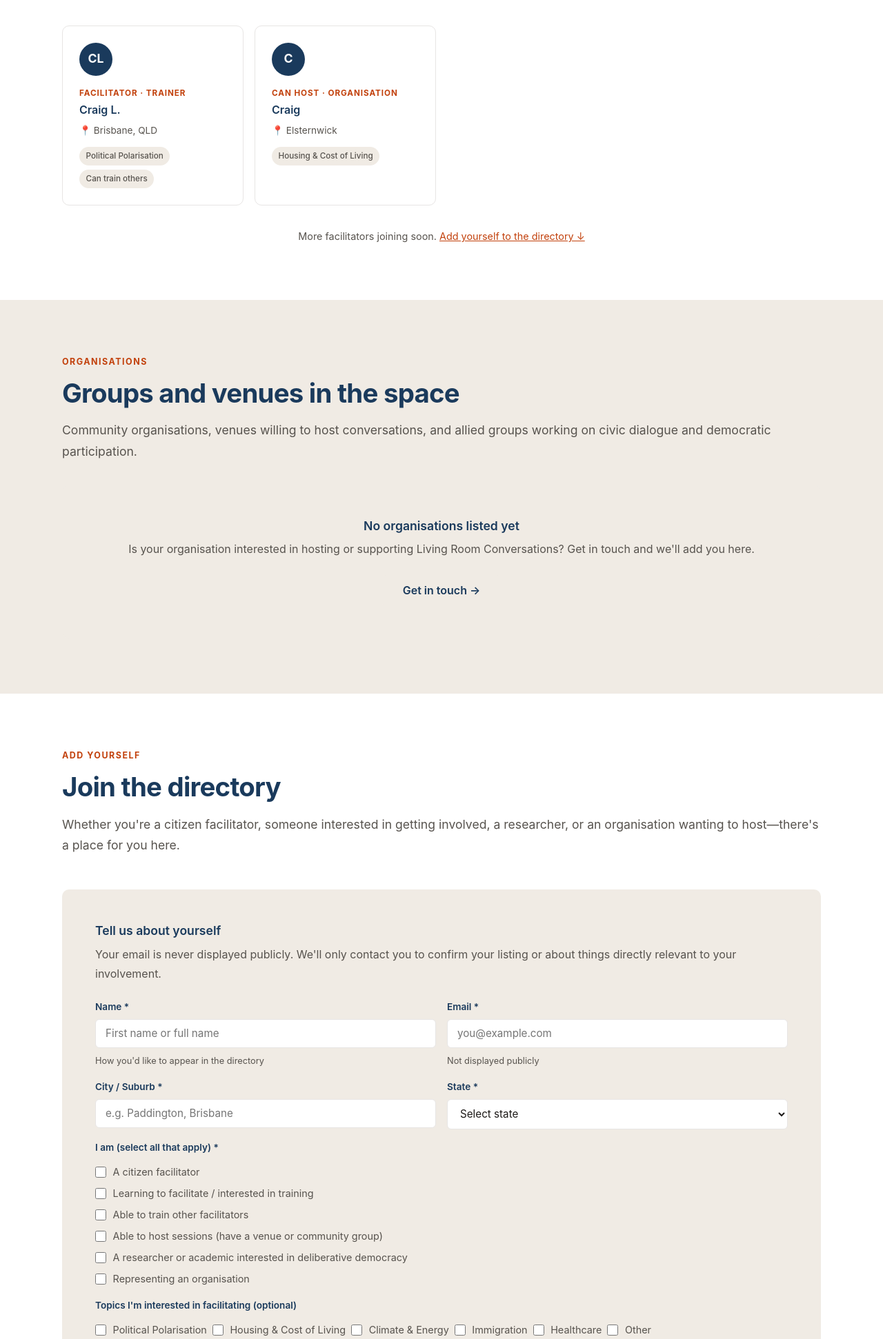
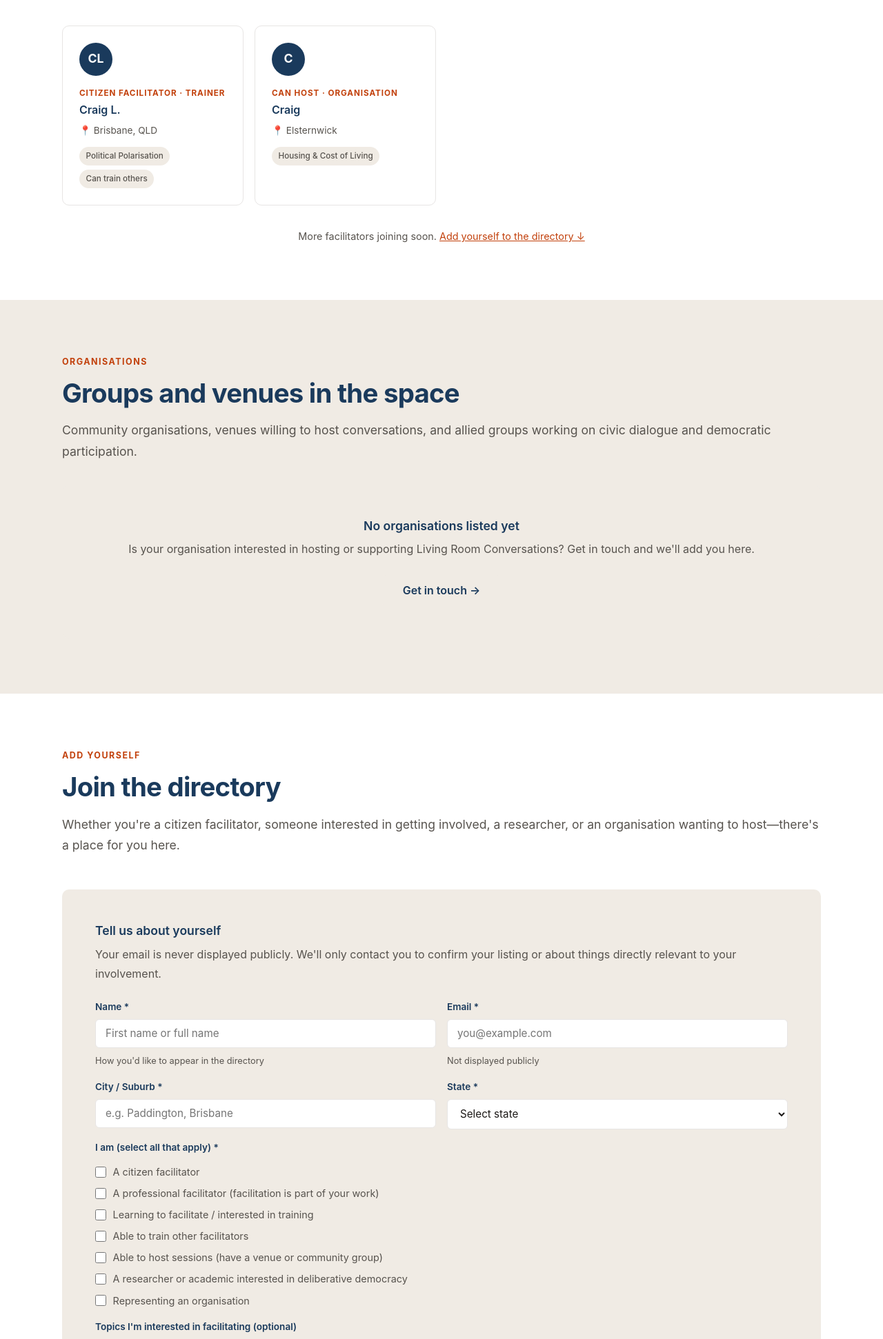
Before and after one commit to cclambie/DCAF, a plain HTML site: page directory.html in a window 1280 px wide. Shown: the part 630-2572 px from the top of the page at 69% size. Drawn offline with Linux system fonts and the light colour scheme.

Commit message:
Add Professional Facilitator role; differentiate from Citizen in card wording
- New 'professional-facilitator' role: form checkbox + label maps (public + admin)
- Card role line now reads 'Citizen Facilitator' vs 'Professional Facilitator'
- 'Facilitators' filter + homepage count now include both facilitator types

Co-Authored-By: Claude Opus 4.8 <noreply@anthropic.com>

```diff
--- a/directory.html
+++ b/directory.html
@@ -107,7 +107,7 @@
     <!-- Filters -->
     <div class="filters">
       <button class="filter-btn active" onclick="filterCards(this, 'all')">All</button>
-      <button class="filter-btn" onclick="filterCards(this, 'citizen-facilitator')">Facilitators</button>
+      <button class="filter-btn" onclick="filterCards(this, 'facilitator')">Facilitators</button>
       <button class="filter-btn" onclick="filterCards(this, 'can-train')">Trainers</button>
       <button class="filter-btn" onclick="filterCards(this, 'organisation')">Organisations</button>
       <button class="filter-btn" onclick="filterCards(this, 'can-host')">Can Host</button>
@@ -183,6 +183,7 @@
             <label>I am (select all that apply) *</label>
             <div class="checkbox-group">
               <label><input type="checkbox" name="role" value="citizen-facilitator"> A citizen facilitator</label>
+              <label><input type="checkbox" name="role" value="professional-facilitator"> A professional facilitator (facilitation is part of your work)</label>
               <label><input type="checkbox" name="role" value="learning"> Learning to facilitate / interested in training</label>
               <label><input type="checkbox" name="role" value="can-train"> Able to train other facilitators</label>
               <label><input type="checkbox" name="role" value="can-host"> Able to host sessions (have a venue or community group)</label>
@@ -283,7 +284,7 @@ function filterCards(btn, tag) {
 
 loadDirectory('directory-grid', {
   onLoad(approved) {
-    const facilitators = approved.filter(p => (p.roles || []).includes('citizen-facilitator')).length;
+    const facilitators = approved.filter(p => (p.roles || []).some(r => r === 'citizen-facilitator' || r === 'professional-facilitator')).length;
     const states = new Set(approved.map(p => p.state).filter(Boolean)).size;
     const orgs = approved.filter(p => (p.roles || []).includes('organisation')).length;
     document.getElementById('count-facilitators').textContent = facilitators;
--- a/js/directory.js
+++ b/js/directory.js
@@ -1,5 +1,6 @@
 const ROLE_LABELS = {
-  'citizen-facilitator': 'Facilitator',
+  'citizen-facilitator': 'Citizen Facilitator',
+  'professional-facilitator': 'Professional Facilitator',
   'learning': 'Learning',
   'can-train': 'Trainer',
   'can-host': 'Can Host',
```
Also changed, not shown: admin.html (+1 -0 lines).
